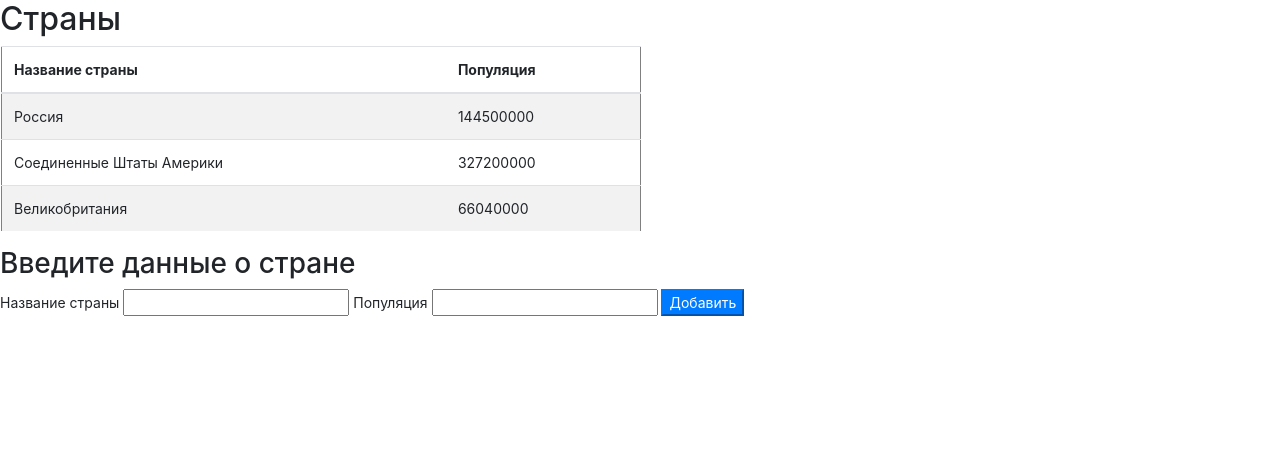
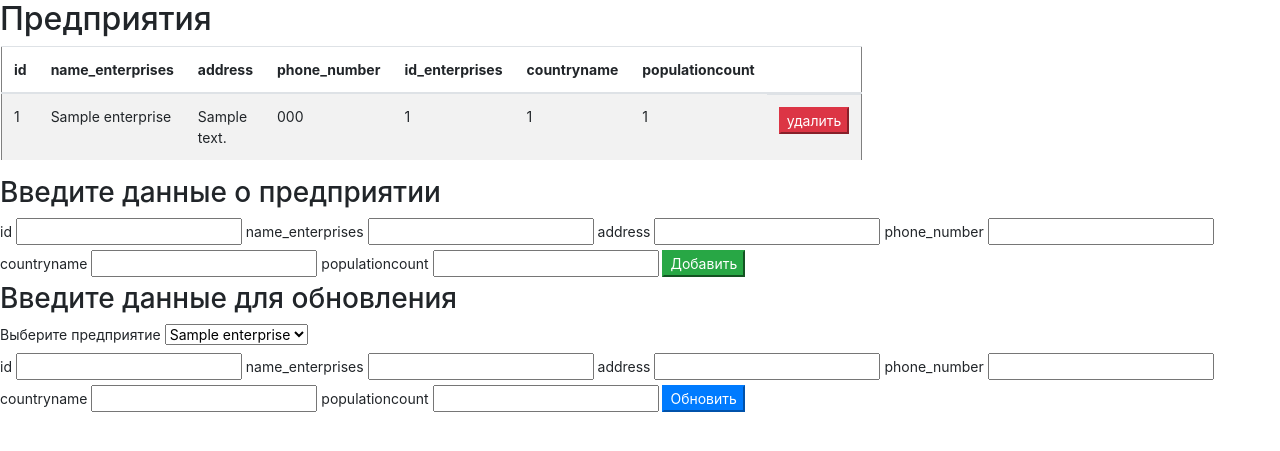
Before and after one commit to javaisntlanguage/Karpowabd6, a PHP site: page / in a window 1280 px wide. Shown: the top 451 px of the page. Run offline with PHP 8.4, Linux system fonts and the light colour scheme; data comes from the database, SQL or seed files in the repository; tables that the repository leaves empty or names only in its code hold one stand-in row (values such as "Sample post").

Commit message:
vika 6 lab

```diff
--- /dev/null
+++ b/delete.php
@@ -0,0 +1,21 @@
+<?php
+include_once 'logic/connection.php';
+$countries = getDataFromDb();
+foreach ($countries as $country)
+{
+    @$id = $_POST[$country['id_enterprises']];
+    if (isset($id)) {
+        $id = $country['id_enterprises'];
+        $delete = $pdo->prepare("DELETE FROM enterprises WHERE id_enterprises=?");
+        try {
+            $delete->execute([$id]);
+            header("Location: index.php");
+        }
+        catch (PDOException $exception)
+        {
+            $_SESSION['error'] = "невозможно удалить";
+            header("Location: index.php?error=".$_SESSION['error']);
+        }
+
+    }
+}
--- a/index.php
+++ b/index.php
@@ -1,45 +1,84 @@
 <?php
 include_once 'logic/connection.php';
 $countries = getDataFromDb();
+$nameEnterprises = getNameEnterprises();
 ?>
 <!doctype html>
 <html lang="ru">
 <head>
     <meta charset="utf-8">
-    <title>Страны и их популяция</title>
+    <title>предприятия</title>
     <!-- Bootstrap CSS -->
     <link href="bootstrap-4.3.1-dist/css/bootstrap.min.css" rel="stylesheet">
     <link href="bootstrap-4.3.1-dist/css/dashboard.css" rel="stylesheet">
+    <style>
+        input[name=id_enterprises] {
+            color:blue;
+        }
+    </style>
 </head>
 <body>
-<h2>Страны</h2>
-<div class="table-hover">
+<h2>Предприятия</h2>
+<div class="table-hover position-relative">
     <table class="table table-striped table-my">
         <thead>
         <tr>
-            <th>Название страны</th>
-            <th>Популяция</th>
+            <?php foreach ($countries[0] as $key=>$country):?>
+            <th><?=htmlspecialchars($key,ENT_HTML5)?></th>
+        <?php endforeach?>
+            <th></th>
         </tr>
         </thead>
         <tbody>
         <!-- вывод информации -->
-        <?php foreach ($countries as $country):?>
+        <?php foreach ($countries as $key=>$country):?>
             <tr>
-                <td><?=htmlspecialchars($country['countryName'],ENT_HTML5)?></td>
-                <td><?=htmlspecialchars($country['populationCount'],ENT_HTML5)?></td>
+                <?php foreach ($country as $order): ?>
+                <td><?=htmlspecialchars($order,ENT_HTML5)?></td>
+                <?php endforeach;?>
+                <td class="form-inline">
+                    <form action="delete.php" method="post">
+                   <input type="submit" class="btn-danger" name=<?=$country['id_enterprises']?> value="удалить">
+                    </form>
+                </td>
             </tr>
         <?php endforeach?>
         </tbody>
     </table>
+   <?php if (isset($_GET['error'])) : echo $_GET['error']; endif;?>
+
 </div>
-<form class="form" method="post" action="" onsubmit="return confirm('Подтвердите добавление')">
-    <h3>Введите данные о стране</h3>
-    <label for="name">Название страны</label>
-    <input type="text" name="name"  autocomplete="off" required pattern="([а-яА-ЯёЁ]+\s?)+">
-    <label for="population">Популяция</label>
-    <input type="text" name="population"  autocomplete="off" required pattern="^[0-9]+$">
-    <input class="btn-primary" type="submit" name="submit" value="Добавить">
+<form method="post" action="" onsubmit="return confirm('Подтвердите добавление')">
+    <h3>Введите данные о предприятии</h3>
+    <?php foreach ($countries[0] as $key=>$orders):?>
+    <?php if ($key!="id_enterprises"):?>
+    <label for=<?=htmlspecialchars($key, ENT_HTML5)?>><?=htmlspecialchars($key, ENT_HTML5)?></label>
+    <input type="text" name=<?=htmlspecialchars($key, ENT_HTML5)?>  autocomplete="off" required pattern="([a-zA-Z0-9]+\s?)+">
+        <?php endif;?>
+    <?php endforeach;?>
+    <input class="btn-success" type="submit" name="submit" value="Добавить">
 </form>
+<form method="post" action="update.php">
+    <h3>Введите данные для обновления</h3>
+    <label>Выберите предприятие</label>
+    <select name="enterprise">
+        <?php foreach ($nameEnterprises as $enterprises):?>
+            <?php foreach ($enterprises as $enterprise):?>
+                <option value = "<?=$enterprise?>"><?=$enterprise?> </option>
+            <?php endforeach;?>
+        <?php endforeach;?>
+    </select><br>
+    <?php foreach ($countries[0] as $key=>$orders):?>
+    <?php if ($key!="id_enterprises"):?>
+        <label for=<?=htmlspecialchars($key, ENT_HTML5)?>><?=htmlspecialchars($key, ENT_HTML5)?></label>
+        <input type="text" name=<?=htmlspecialchars($key, ENT_HTML5)?>  autocomplete="off" required pattern="([a-zA-Z0-9]+\s?)+">
+    <?php endif;?>
+    <?php endforeach;?>
+    <input class="btn-primary" type="submit" name="update" value="Обновить">
+</form>
+<script src="new.js"></script>
 </body>
 </html>
-<?php include_once 'logic/send.php' ?>
+<?php include 'send.php';
+include 'delete.php';
+$countries = serialize($countries);?>
--- a/logic/connection.php
+++ b/logic/connection.php
@@ -1,26 +1,30 @@
 <?php
 try //подключение к бд и создание (таблицы стран)
 {
-    $pdo = new PDO("mysql:host=localhost;dbname=test;charset=utf8", "root", "",
+    $pdo = new PDO("mysql:host=localhost;dbname=cosmetic;charset=utf8", "root", "",
         [
             PDO::ATTR_DEFAULT_FETCH_MODE => PDO::FETCH_ASSOC,
             PDO::ATTR_ERRMODE => PDO::ERRMODE_EXCEPTION
         ]);
-    $pdo->query("CREATE TABLE IF NOT EXISTS countries(
+    /*$pdo->query("CREATE TABLE IF NOT EXISTS countries(
      id INT( 11 ) AUTO_INCREMENT PRIMARY KEY,
      countryName VARCHAR( 255 ) NOT NULL,
-     populationCount INT( 11 ) NOT NULL);");
+     populationCount INT( 11 ) NOT NULL);");*/
 }
 catch (PDOException $exception)
 {
     die($exception->getMessage());
 }
 /**
- *функция получения данных из таблицы стран
  * @return array
  */
 function getDataFromDb()
 {
     global $pdo;
-    return $pdo->query('SELECT * FROM countries')->fetchall();
+    return $pdo->query('SELECT * FROM enterprises')->fetchall();
 }
+function getNameEnterprises()
+{
+    global $pdo;
+    return $pdo->query('select name_enterprises from enterprises')->fetchAll();
+}
--- a/logic/send.php
+++ /dev/null
@@ -1,10 +0,0 @@
-<?php
-if (@$_POST['submit'] && @$_POST['name'] && @$_POST['population']) //если строки для ввода не пустые
-{
-    $insert = $pdo->prepare("INSERT INTO countries (countryName, populationCount) VALUES(?, ?)");
-    $insert->execute([
-        @$_POST['name'],
-        @$_POST['population']
-    ]);
-    header('Location: index.php');
-}
--- /dev/null
+++ b/send.php
@@ -0,0 +1,13 @@
+<?php
+include_once 'logic/connection.php';
+$countries = getDataFromDb();
+if (@$_POST['submit']) //если строки для ввода не пустые
+{
+    $insert = $pdo->prepare("INSERT INTO enterprises (name_enterprises, address, phone_number) VALUES(?, ?, ?)");
+    $insert->execute([
+        @$_POST['name_enterprises'],
+        @$_POST['address'],
+        @$_POST['phone_number']
+    ]);
+    header('Location: index.php');
+}
```
Also changed, not shown: update.php (added, +14 -0 lines), new.js (added).
